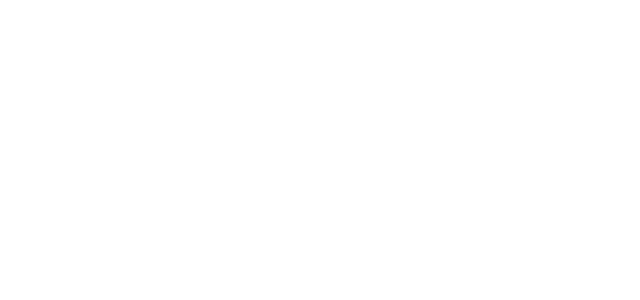
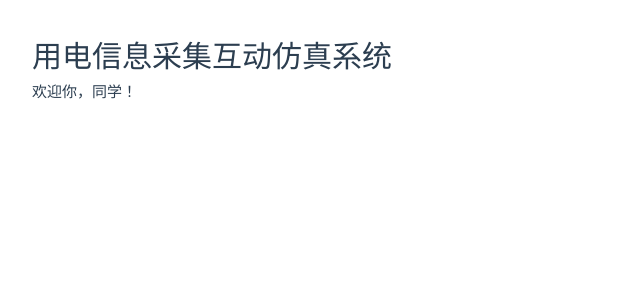
Before and after one commit to zhanzhan702/virtual-experiment, a Vue app in the folder frontend/: page /experiment in a window 1280 px wide. Before the commit this address had no page. Shown: the top 300 px of the page, without its empty margins (0-640 px from the left). Built offline with nearby package versions, Linux system fonts and the light colour scheme.

Commit message:
feat: 添加实验页面和管理后台，更新路由配置

```diff
--- a/frontend/src/router/index.js
+++ b/frontend/src/router/index.js
@@ -6,8 +6,10 @@ import LoginView from '@/views/LoginView.vue'
 import RegisterView from '@/views/RegisterView.vue'
 
 const routes = [
-  { path: '/', component: LoginView },             // 默认访问 '/' 跳转到登录页
-  { path: '/register', component: RegisterView }    // '/register' 跳转到注册页
+  { path: '/', component: LoginView },
+  { path: '/register', component: RegisterView },
+  { path: '/experiment', component: () => import('@/views/ExperimentView.vue') },
+  { path: '/admin', component: () => import('@/views/AdminView.vue') }
 ]
 
 const router = createRouter({
--- /dev/null
+++ b/frontend/src/views/AdminView.vue
@@ -0,0 +1,18 @@
+<template>
+  <div>
+    <h1>管理后台</h1>
+    <p v-if="authStore.roles.length">
+      当前角色：{{ authStore.roles.join(' / ') }}
+    </p>
+  </div>
+</template>
+
+<script setup>
+import { useAuthStore } from '@/stores/auth'
+
+const authStore = useAuthStore()
+</script>
+
+<style scoped>
+
+</style>
--- /dev/null
+++ b/frontend/src/views/ExperimentView.vue
@@ -0,0 +1,16 @@
+<template>
+  <div >
+    <h1>用电信息采集互动仿真系统</h1>
+    <p>欢迎你，{{ authStore.user?.name || '同学' }}！</p>
+  </div>
+</template>
+
+<script setup>
+import { useAuthStore } from '@/stores/auth'
+
+const authStore = useAuthStore()
+
+</script>
+
+<style scoped>
+</style>
```
